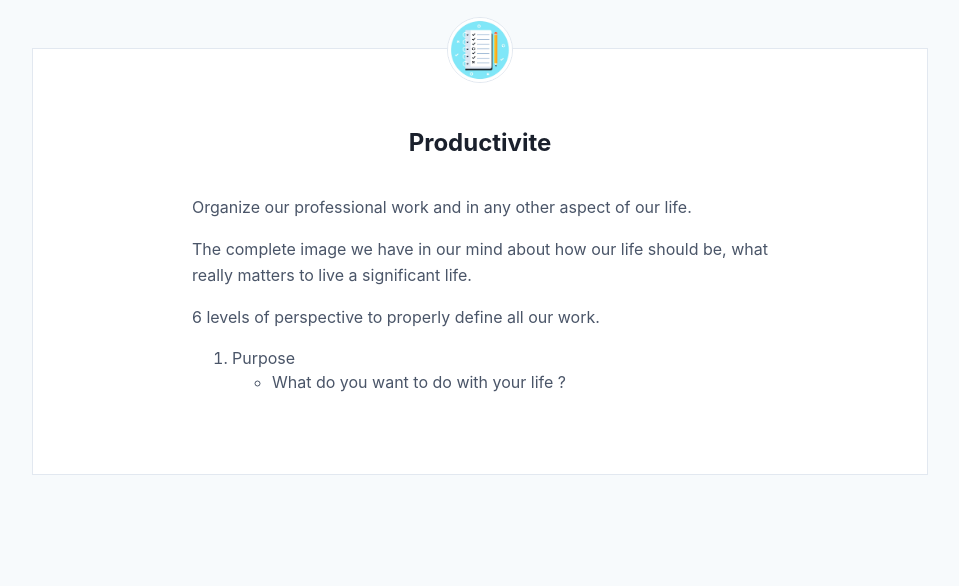
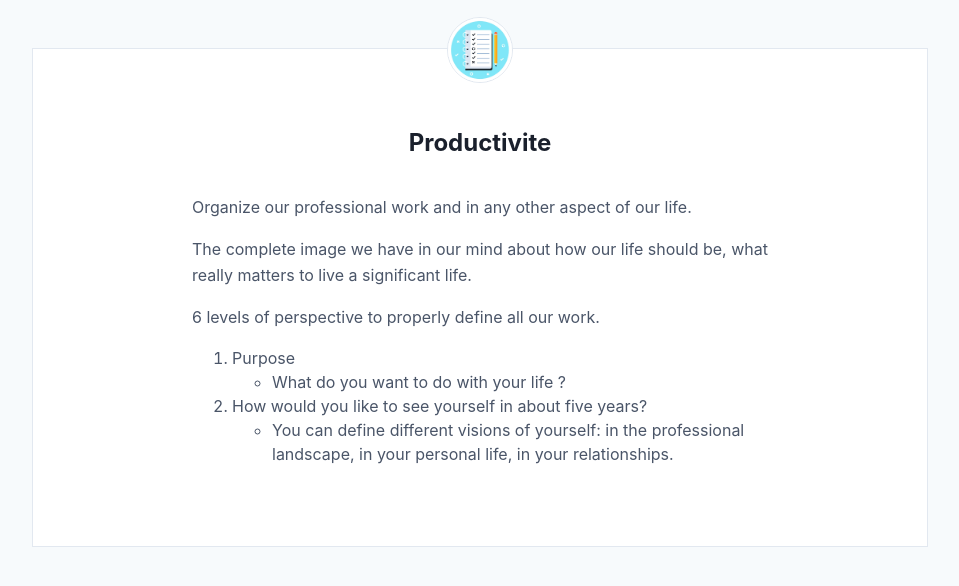
Before and after one commit to greglejeune/blog, a Jekyll site: the page built from _posts/2020-02-29-productivity.md, in a window 1280 px wide. Shown: the top 586 px of the page, without its empty margins (160-1119 px from the left). Built offline with Jekyll 4.4.1, drawn with Linux system fonts in a browser that asks for light colours.

Commit message:
Update 2020-02-29-productivity.md

```diff
--- a/_posts/2020-02-29-productivity.md
+++ b/_posts/2020-02-29-productivity.md
@@ -21,5 +21,11 @@ categories: gdp
     <ul>
       <li>What do you want to do with your life ?</li>
     </ul>
+    <li>How would you like to see yourself in about five years?</li>
+    <ul>
+      <li>
+        You can define different visions of yourself: in the professional landscape, in your personal life, in your relationships.
+      </li>
+    </ul>
   </ol>
 </div>
```
